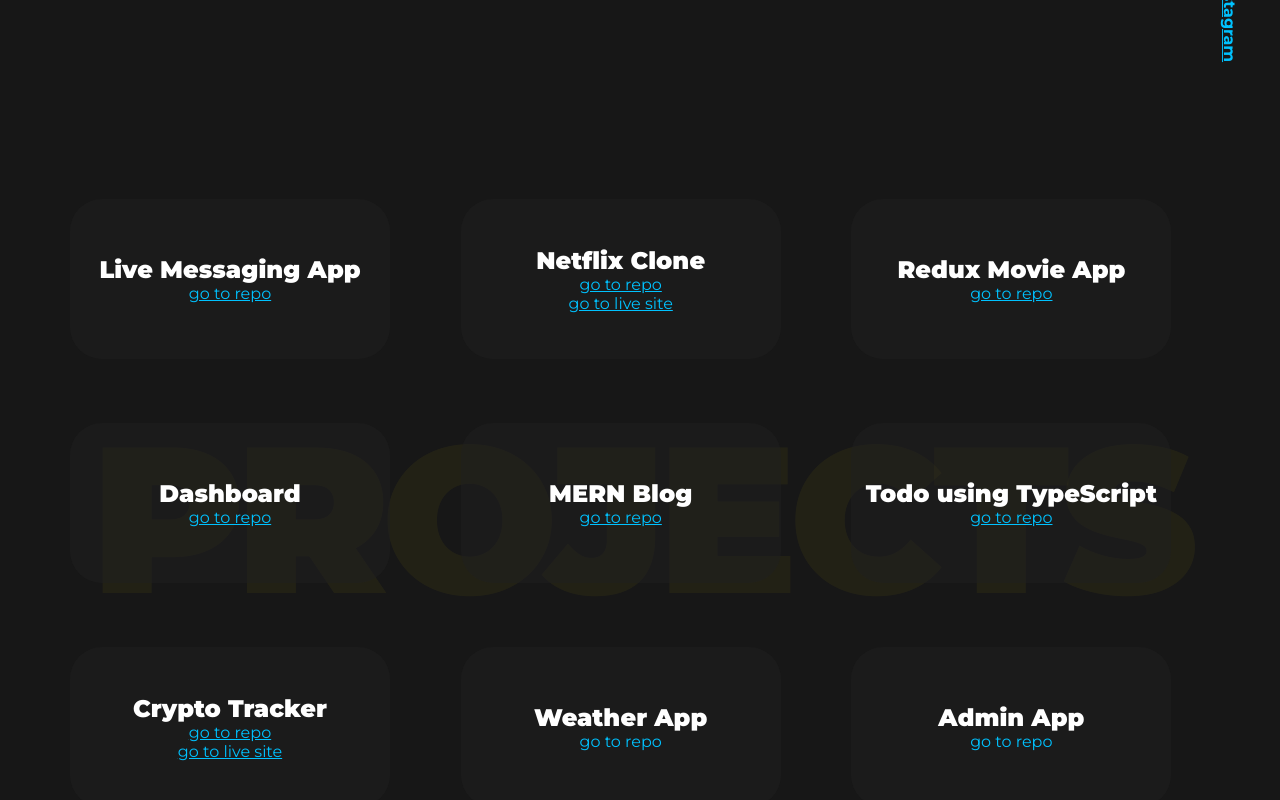
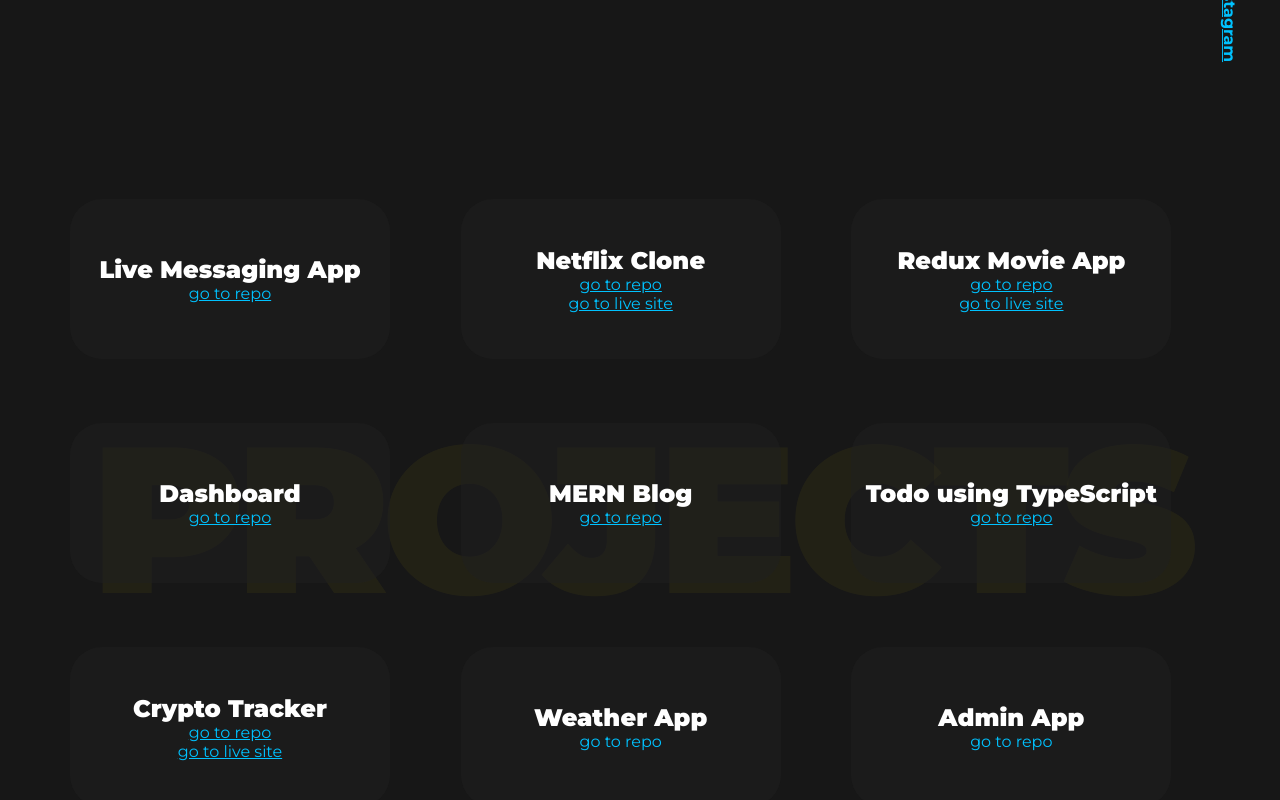
Before and after one commit to cpsanjay/portfolio, a React (Create React App) app: page / in a window 1280 px wide. Shown: the part 681-1481 px from the top of the page. Built offline with nearby package versions, Linux system fonts and the light colour scheme; the HTML template or start-up script is replaced by a standard one.

Commit message:
optimization

```diff
--- a/src/ProjectData.js
+++ b/src/ProjectData.js
@@ -12,7 +12,7 @@
   {
     name: "Redux Movie App",
     repoLink: "https://github.com/cpsanjay/redux-movie-app",
-    siteLink: "",
+    siteLink: "https://redux-movie-app-scp.netlify.app/",
   },
   {
     name: "Dashboard",
```
